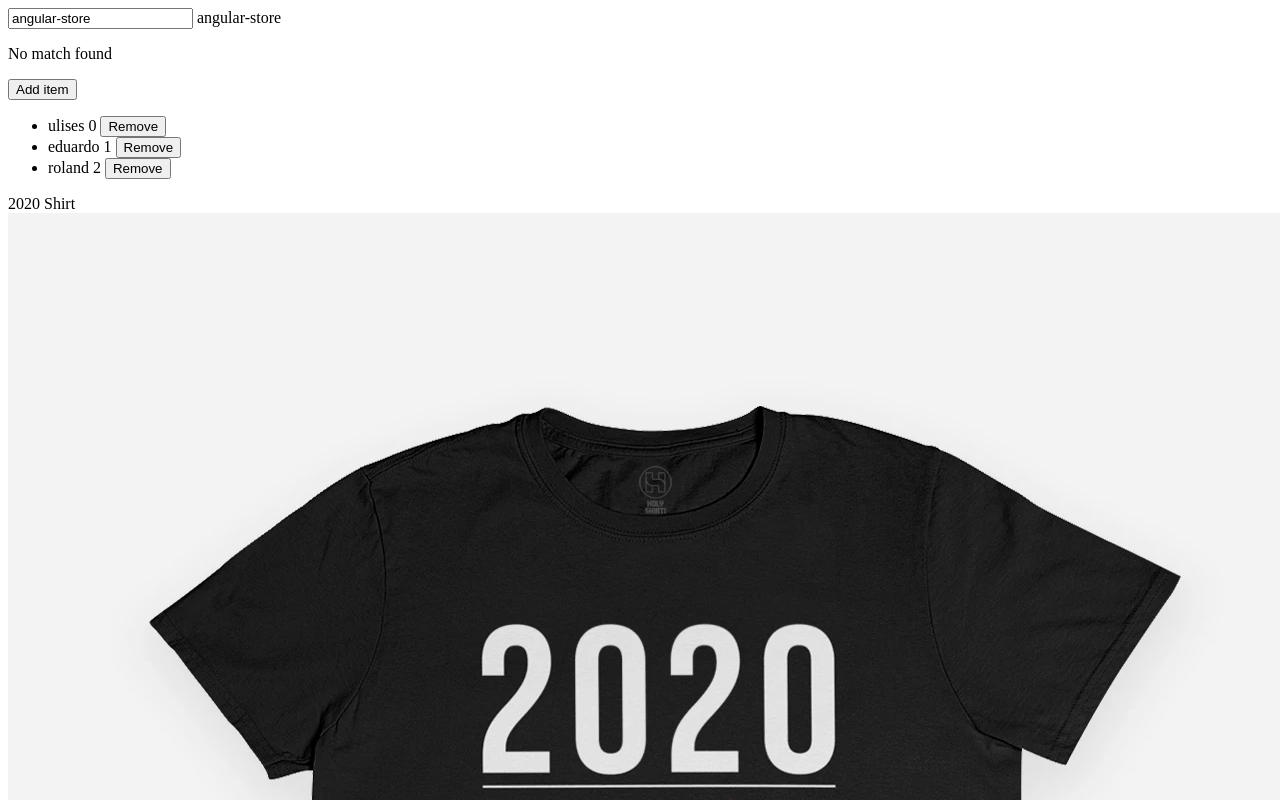
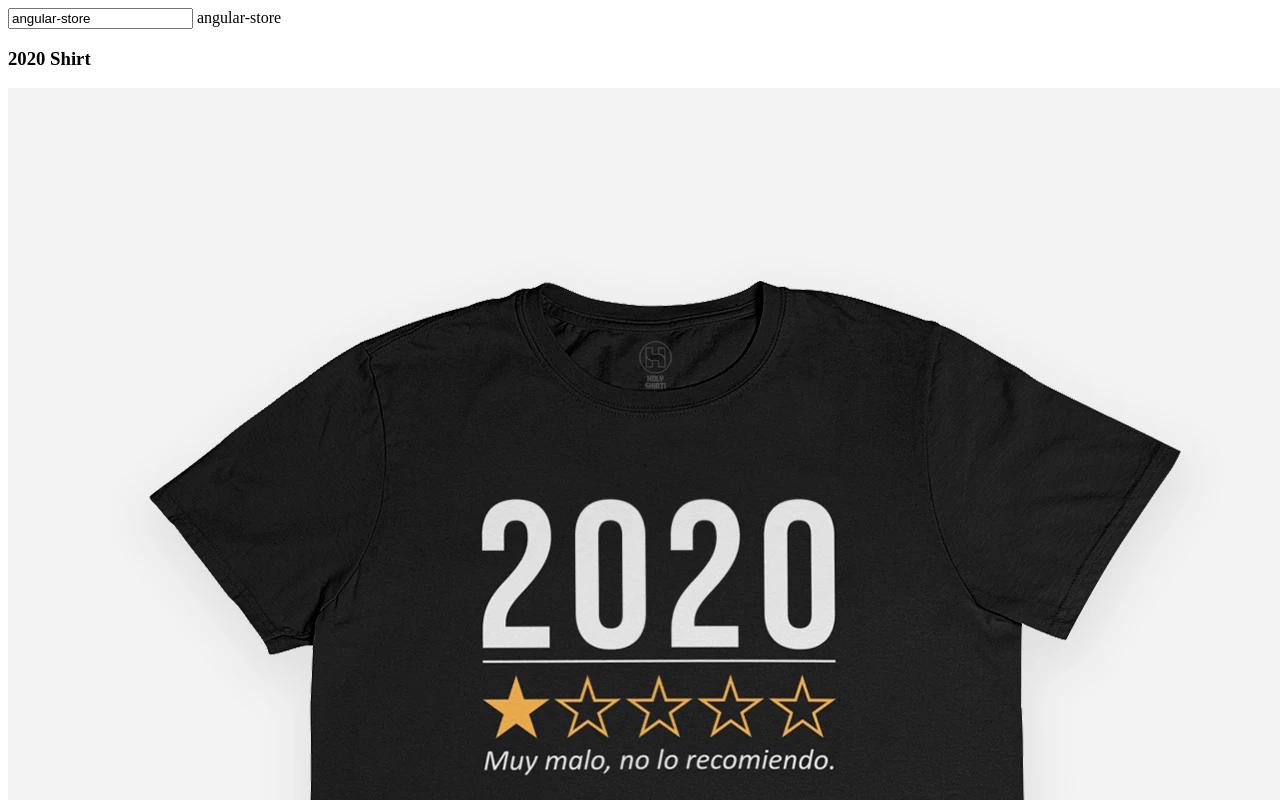
Before and after one commit to ulisesrg/angular-store, an Angular app: page / in a window 1280 px wide. Shown: the top 800 px of the page. Built offline with nearby package versions, Linux system fonts and the light colour scheme.

Commit message:
Add example of the use of a Component as a decorator

```diff
--- a/src/app/app.component.html
+++ b/src/app/app.component.html
@@ -1,5 +1,7 @@
 <input type="text" [(ngModel)]="title" name="" id="">
 {{ title }}
+
+<app-product></app-product>
 
 <div *ngIf="title === 'ulises'">
   this is a div
--- a/src/app/app.module.ts
+++ b/src/app/app.module.ts
@@ -4,10 +4,12 @@
 
 import { AppRoutingModule } from './app-routing.module';
 import { AppComponent } from './app.component';
+import { ProductComponent } from './components/product.component';
 
 @NgModule({
   declarations: [
-    AppComponent
+    AppComponent,
+    ProductComponent,
   ],
   imports: [
     BrowserModule,
--- /dev/null
+++ b/src/app/components/product.component.html
@@ -0,0 +1,5 @@
+<h3>
+  {{ product.title }}
+</h3>
+<img [src]="product.image" [alt]="product.title">
+<strong>{{ product.price }}</strong>
--- /dev/null
+++ b/src/app/components/product.component.ts
@@ -0,0 +1,17 @@
+import { Component } from '@angular/core';
+import { Product } from '../product.model';
+
+@Component({
+  selector: 'app-product',
+  templateUrl: './product.component.html',
+})
+
+export class ProductComponent {
+  product: Product = {
+    id: '1',
+    image: 'assets/images/2020_review.webp',
+    title: '2020 Shirt',
+    price: 80000,
+    description: 'bla bla bla bla bla',
+  };
+}
```
